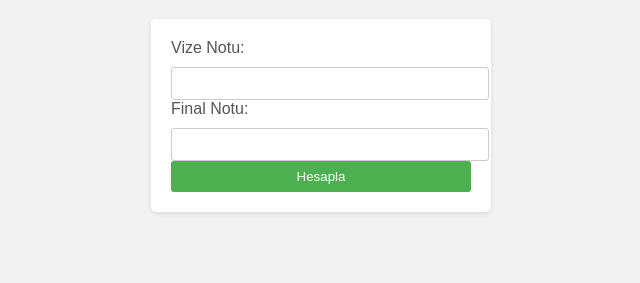
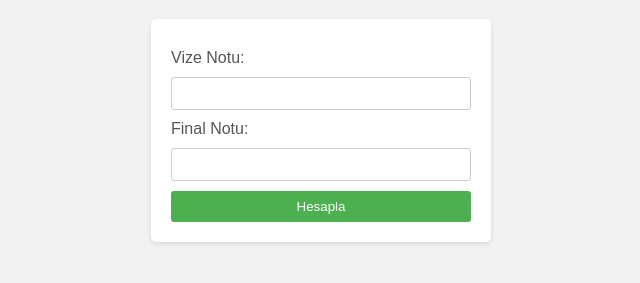
Before and after one commit to Lamartune/vize-final-not-ortalamasi-hesaplama, a plain HTML site: page index.html in a window 1280 px wide. Shown: the part 89-372 px from the top of the page, without its empty margins (319-959 px from the left). Drawn offline with Linux system fonts and the light colour scheme.

Commit message:
Css edited.

```diff
--- a/index.html
+++ b/index.html
@@ -23,17 +23,18 @@
         box-shadow: 0 2px 5px rgba(0, 0, 0, 0.1);
       }
 
+      input[type="number"] {
+        width: 94%;
+        padding: 8px;
+        border: 1px solid #ccc;
+        border-radius: 3px;
+      }
+
       label {
         display: block;
         margin-bottom: 10px;
         color: #555;
-      }
-
-      input[type="number"] {
-        width: 100%;
-        padding: 8px;
-        border: 1px solid #ccc;
-        border-radius: 3px;
+        margin-top: 10px; /* Yeni eklenen boşluk (margin) */
       }
 
       button[type="submit"] {
@@ -45,6 +46,7 @@
         border: none;
         border-radius: 3px;
         cursor: pointer;
+        margin-top: 10px; /* Yeni eklenen boşluk (margin) */
       }
 
       h2 {
```
